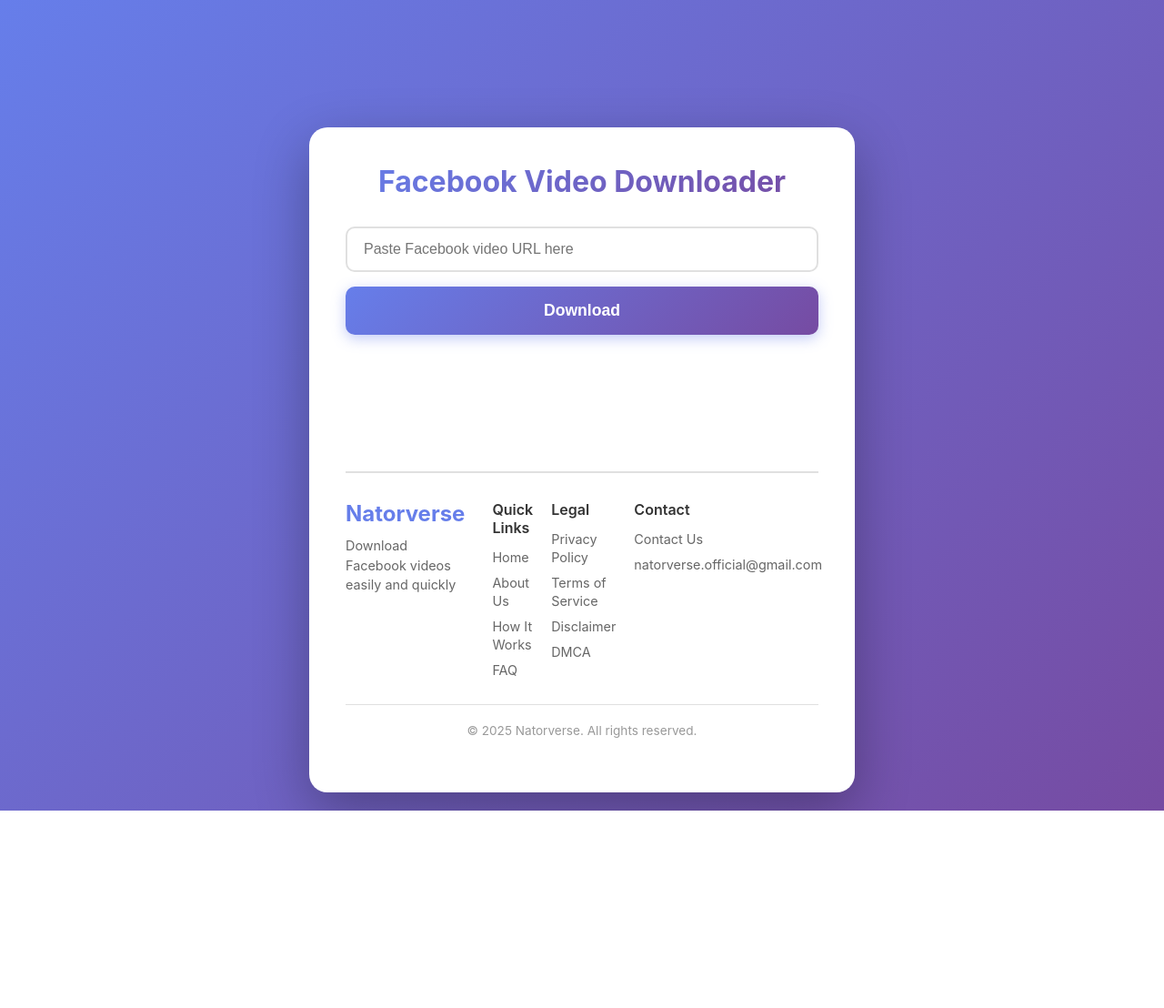
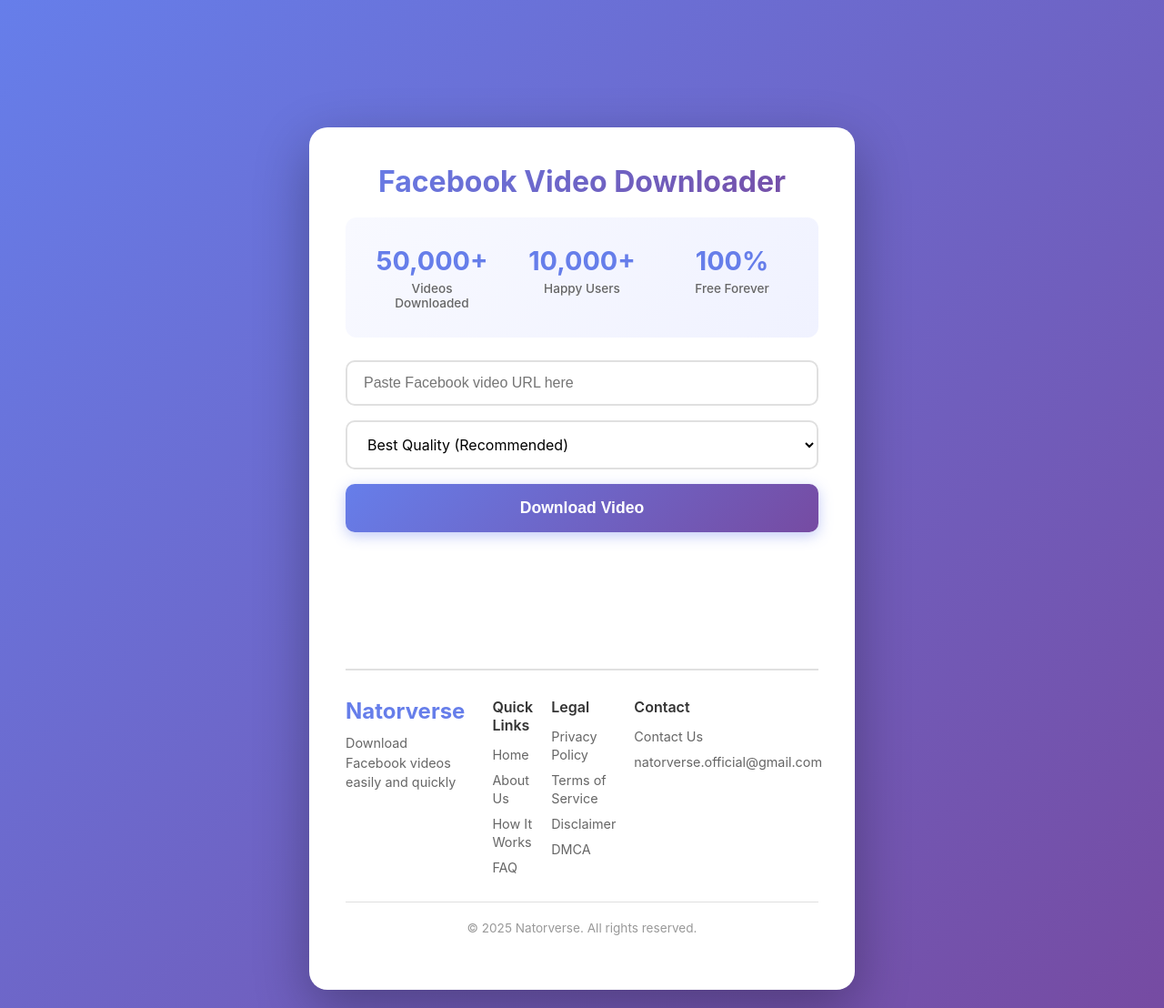
Before and after one commit to Khunze/facebook-video-downloader, a Flask app: page / in a window 1280 px wide. Shown: the whole page at 91% size. Before the commit the page ends 891 px from the top, so only its background shows below. Run offline with Flask 3, Linux system fonts and the light colour scheme.

Commit message:
Add loading indicator, quality selector, success message, and stats counter

```diff
--- a/app.py
+++ b/app.py
@@ -83,6 +83,15 @@
         flash('Please provide a valid URL starting with http:// or https://')
         return redirect(url_for('index'))
 
+    # Get quality preference
+    quality = request.form.get('quality', 'best')
+    quality_formats = {
+        'best': 'best[ext=mp4]/best',
+        'hd': 'bestvideo[height<=720][ext=mp4]+bestaudio[ext=m4a]/best[height<=720][ext=mp4]/best',
+        'sd': 'bestvideo[height<=480][ext=mp4]+bestaudio[ext=m4a]/best[height<=480][ext=mp4]/best',
+        'low': 'bestvideo[height<=360][ext=mp4]+bestaudio[ext=m4a]/best[height<=360][ext=mp4]/best'
+    }
+
     cookies_file = None
     if 'cookies' in request.files and request.files['cookies'].filename:
         cookies_upload = request.files['cookies']
@@ -95,7 +104,7 @@
     outtmpl = f"downloads/{file_id}.mp4"
     ydl_opts = {
         'outtmpl': outtmpl,
-        'format': 'best[ext=mp4]/best',
+        'format': quality_formats.get(quality, 'best[ext=mp4]/best'),
         'quiet': True,
         'noplaylist': True,
         # Improve robustness with Facebook
--- a/static/style.css
+++ b/static/style.css
@@ -56,13 +56,128 @@
 h1 {
     color: #333;
     text-align: center;
-    margin-bottom: 30px;
+    margin-bottom: 20px;
     font-size: 2rem;
     font-weight: 700;
     background: linear-gradient(135deg, #667eea 0%, #764ba2 100%);
     -webkit-background-clip: text;
     -webkit-text-fill-color: transparent;
     background-clip: text;
+}
+
+/* Stats Counter */
+.stats-container {
+    display: grid;
+    grid-template-columns: repeat(3, 1fr);
+    gap: 15px;
+    margin-bottom: 25px;
+    padding: 20px;
+    background: linear-gradient(135deg, #f8f9ff 0%, #f0f2ff 100%);
+    border-radius: 12px;
+}
+
+.stat-item {
+    text-align: center;
+    padding: 10px;
+}
+
+.stat-number {
+    display: block;
+    font-size: 1.8rem;
+    font-weight: 700;
+    color: #667eea;
+    margin-bottom: 5px;
+}
+
+.stat-label {
+    display: block;
+    font-size: 0.85rem;
+    color: #666;
+    font-weight: 500;
+}
+
+/* Success Message */
+.success-message {
+    display: flex;
+    align-items: center;
+    gap: 10px;
+    padding: 12px 16px;
+    background: #d4edda;
+    border: 1px solid #c3e6cb;
+    border-radius: 8px;
+    color: #155724;
+    margin-bottom: 20px;
+    animation: slideDown 0.3s ease-out;
+}
+
+@keyframes slideDown {
+    from {
+        opacity: 0;
+        transform: translateY(-10px);
+    }
+    to {
+        opacity: 1;
+        transform: translateY(0);
+    }
+}
+
+.success-icon {
+    font-size: 1.5rem;
+    font-weight: bold;
+}
+
+.success-text {
+    font-size: 0.95rem;
+    font-weight: 500;
+}
+
+/* Quality Selector */
+.quality-selector {
+    padding: 14px 18px;
+    border: 2px solid #e0e0e0;
+    border-radius: 10px;
+    font-size: 1rem;
+    background: white;
+    cursor: pointer;
+    transition: all 0.3s ease;
+    outline: none;
+    font-family: inherit;
+}
+
+.quality-selector:focus {
+    border-color: #667eea;
+    box-shadow: 0 0 0 3px rgba(102, 126, 234, 0.1);
+}
+
+.quality-selector option {
+    padding: 10px;
+}
+
+/* Loading Spinner */
+.btn-loader {
+    display: inline-flex;
+    align-items: center;
+    gap: 8px;
+}
+
+.spinner {
+    width: 16px;
+    height: 16px;
+    border: 2px solid rgba(255, 255, 255, 0.3);
+    border-top-color: white;
+    border-radius: 50%;
+    animation: spin 0.8s linear infinite;
+}
+
+@keyframes spin {
+    to {
+        transform: rotate(360deg);
+    }
+}
+
+button[type="submit"]:disabled {
+    opacity: 0.7;
+    cursor: not-allowed;
 }
 
 .flashes {
@@ -330,4 +445,17 @@
         grid-template-columns: 1fr;
         gap: 15px;
     }
+
+    .stats-container {
+        grid-template-columns: 1fr;
+        gap: 10px;
+    }
+
+    .stat-number {
+        font-size: 1.5rem;
+    }
+
+    .stat-label {
+        font-size: 0.8rem;
+    }
 }
--- a/templates/index.html
+++ b/templates/index.html
@@ -26,9 +26,45 @@
 	<div class="container">
 		<h1>Facebook Video Downloader</h1>
 
-		<form action="/download" method="post">
+		<!-- Stats Counter -->
+		<div class="stats-container">
+			<div class="stat-item">
+				<span class="stat-number">50,000+</span>
+				<span class="stat-label">Videos Downloaded</span>
+			</div>
+			<div class="stat-item">
+				<span class="stat-number">10,000+</span>
+				<span class="stat-label">Happy Users</span>
+			</div>
+			<div class="stat-item">
+				<span class="stat-number">100%</span>
+				<span class="stat-label">Free Forever</span>
+			</div>
+		</div>
+
+		<!-- Success Message -->
+		<div id="successMessage" class="success-message" style="display: none;">
+			<span class="success-icon">✓</span>
+			<span class="success-text">Download started! Your video will be saved shortly.</span>
+		</div>
+
+		<form action="/download" method="post" id="downloadForm">
 			<input type="text" name="url" placeholder="Paste Facebook video URL here" required>
-			<button type="submit">Download</button>
+
+			<!-- Quality Selector -->
+			<select name="quality" class="quality-selector">
+				<option value="best">Best Quality (Recommended)</option>
+				<option value="hd">HD Quality (720p)</option>
+				<option value="sd">Standard Quality (480p)</option>
+				<option value="low">Low Quality (360p)</option>
+			</select>
+
+			<button type="submit" id="downloadBtn">
+				<span class="btn-text">Download Video</span>
+				<span class="btn-loader" style="display: none;">
+					<span class="spinner"></span> Downloading...
+				</span>
+			</button>
 		</form>
 
 		<!-- Bottom Ad -->
@@ -83,5 +119,49 @@
 			</div>
 		</footer>
 	</div>
+
+	<script>
+		// Loading indicator and success message
+		document.getElementById('downloadForm').addEventListener('submit', function(e) {
+			const btn = document.getElementById('downloadBtn');
+			const btnText = btn.querySelector('.btn-text');
+			const btnLoader = btn.querySelector('.btn-loader');
+			const successMsg = document.getElementById('successMessage');
+
+			// Show loading state
+			btnText.style.display = 'none';
+			btnLoader.style.display = 'inline-flex';
+			btn.disabled = true;
+
+			// Show success message after a short delay
+			setTimeout(function() {
+				successMsg.style.display = 'flex';
+				setTimeout(function() {
+					successMsg.style.display = 'none';
+				}, 5000);
+			}, 500);
+		});
+
+		// Animate stats counter on page load
+		function animateCounter(element, target) {
+			let current = 0;
+			const increment = target / 50;
+			const timer = setInterval(function() {
+				current += increment;
+				if (current >= target) {
+					element.textContent = target.toLocaleString() + '+';
+					clearInterval(timer);
+				} else {
+					element.textContent = Math.floor(current).toLocaleString() + '+';
+				}
+			}, 30);
+		}
+
+		window.addEventListener('load', function() {
+			const statNumbers = document.querySelectorAll('.stat-number');
+			if (statNumbers[0]) animateCounter(statNumbers[0], 50000);
+			if (statNumbers[1]) animateCounter(statNumbers[1], 10000);
+		});
+	</script>
 </body>
 </html>
```
